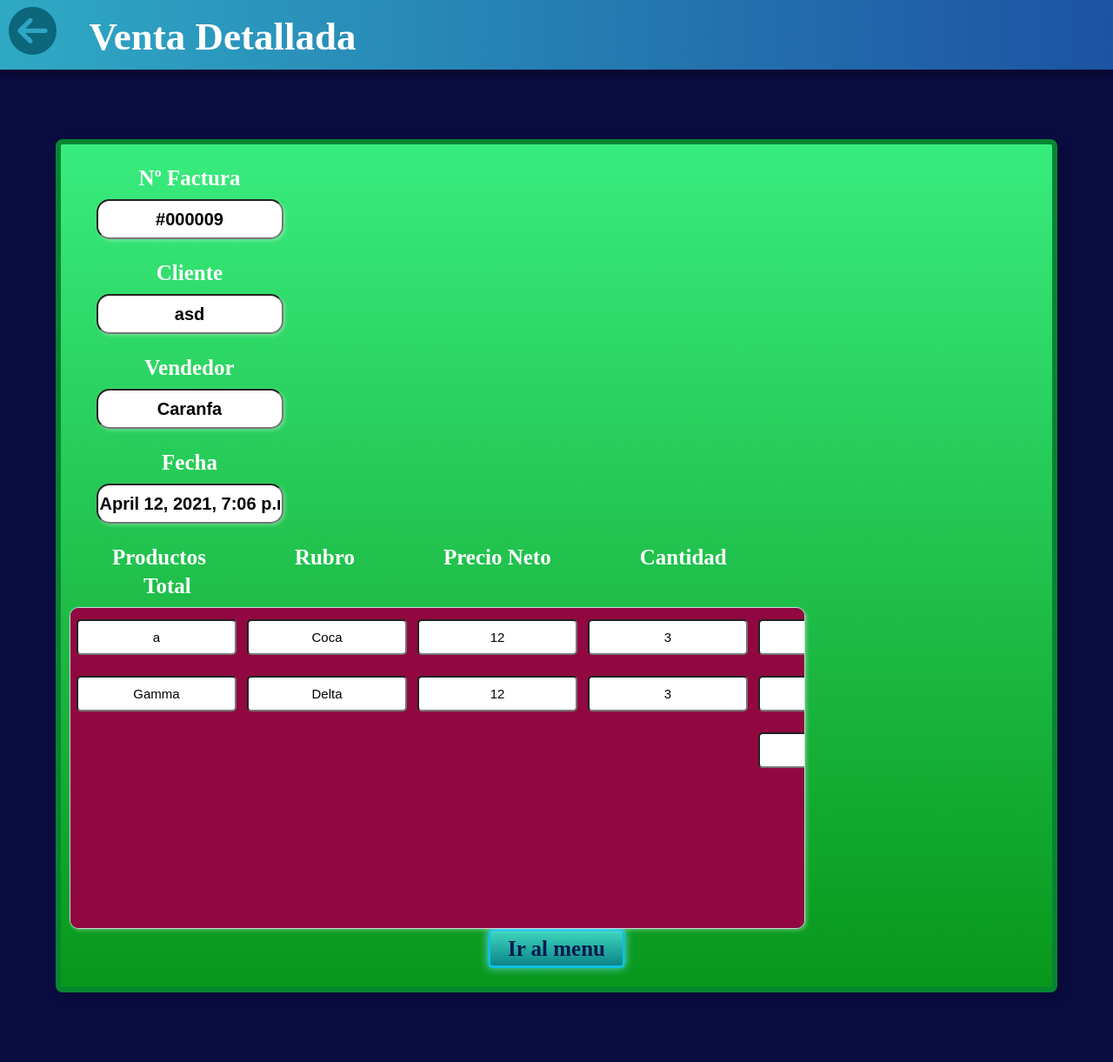
After one commit to fjrp1412/sist-programas-django, a Django app: page /sells/detail/9/ in a window 1280 px wide. The commit adds this page. Shown: the whole page at 87% size. Run offline with Django 3.2, Linux system fonts and the light colour scheme; data comes from the database, SQL or seed files in the repository; both versions use the stored data as it was after the commit; some libraries are stand-ins or nearby versions.

Commit message:
Finished Sell Detail

```diff
--- a/lambdaSystems/sells/urls.py
+++ b/lambdaSystems/sells/urls.py
@@ -10,4 +10,16 @@ urlpatterns = [
         name='register'
     ),
 
+    path(
+        route='search/',
+        view=views.search_sell,
+        name='search'
+    ),
+
+    path(
+        route='detail/<int:pk>/',
+        view=views.SellDetailView.as_view(),
+        name='detail'
+    )
+
 ]
--- a/lambdaSystems/sells/views.py
+++ b/lambdaSystems/sells/views.py
@@ -1,5 +1,7 @@
-from django.shortcuts import render
+from django.contrib.auth.mixins import LoginRequiredMixin
+from django.shortcuts import render, redirect
 from django.forms import formset_factory
+from django.views.generic import DetailView
 
 import json
 from datetime import date
@@ -60,7 +62,7 @@ def register_sell(request):
         )
 
         s.save()
-        print(s)
+        return redirect(f"/sells/detail/{invoice_id}/")
 
 
     order_form_set = formset_factory(OrderForm, extra=6)
@@ -73,3 +75,52 @@ def register_sell(request):
         template_name="sells/register_sales.html",
         context=context
     )
+
+class SellDetailView(DetailView, LoginRequiredMixin):
+    template_name = 'sells/info_sales.html'
+    slug_field = 'pk'
+    slug_url_kwarg = 'pk'
+    model = Sells
+    queryset = Sells.objects.all()
+    context_object_name = 'invoice_id'
+
+    def __init__(self, **kwargs):
+        super()
+        print('******************************')
+
+
+    def get_context_data(self, **kwargs):
+        context = super().get_context_data(**kwargs)
+
+        context['salesman']  = context['object'].id_salesman.name
+        context['invoice_id'] = context['object'].invoice_id
+        context['customer']  = context['object'].customer
+        context['date']  = context['object'].date
+        context['products'] = json.loads(context['object'].products)
+        context['income']  = context['object'].income
+
+        print('******************************')
+        print(context['invoice_id'])
+        print('******************************')
+        print(context['salesman'])
+        print('******************************')
+        print(context['customer'])
+        print('******************************')
+        print(context['date'])
+        print('******************************')
+        print(context['products'])
+        print('******************************')
+        print(context['income'])
+        print('******************************')
+        print('******************************')
+
+        return context
+
+
+
+
+def search_sell(request):
+    return render(
+        request,
+        template_name="sells/search_sales.html"
+    )
--- /dev/null
+++ b/lambdaSystems/static/sells/css/style_info_sales.css
@@ -0,0 +1,154 @@
+*{
+    margin: 0px;
+}
+
+
+.go-back{
+    text-decoration: none;
+    font-size: 55px;
+    display: inline-block;
+    position: relative;
+    left: 10px;
+    top: 6px;
+}
+
+.go-back >a{
+    color: #0c667c;
+}
+
+#header{
+    background: linear-gradient(90.88deg, #32B8CA -17.16%, #183D9A 125.57%);
+    box-shadow: 0px 5px 5px 3px rgba(0, 0, 0, 0.25);
+    height: 10vh;
+
+}
+
+#title{
+    position: absolute;
+    left: 8vw;
+    top: 2vh;
+    font-size: 45px;
+    font-weight: bold;
+    color: #FFFFFF;
+}
+
+body{
+    background: #0b0c42;
+}
+
+#Title{
+    text-align: center;
+    font-size: 30px;
+    font-weight: bold;
+    color: #FFFFFF;
+    margin: 20px;
+}
+
+.box-register{
+    background: linear-gradient(180deg, #39ec7e 0%, #08971b 100%);
+    border: 6px solid #068631;
+    box-sizing: border-box;
+    box-shadow: 5px 5px 15px 5px rgba(0, 0, 0, 0.15);
+    border-radius: 8px;
+    width: 90%;
+    padding:10px;
+    margin: 80px auto;
+}
+
+.left-side{
+    display: inline-block;
+}
+
+.data{
+    padding: 15px 0px 0px 0px;
+    color: rgb(255, 255, 255);
+    align-content: center;
+    align-items: center;
+}
+
+.sub-title{
+    font-size: 25px;
+    font-weight: bold;
+    text-align: center;
+}
+
+.bar{
+    margin: 10px 0px;
+    text-align: center;
+}
+
+.inputdata{
+    /*font-family: Roboto Slab;*/
+    font-weight: bold;
+    font-size: 20px;
+    height: 40px;
+    width: 75%;
+    background: rgb(255, 255, 255);
+    box-shadow: 2px 2px 4px 0px rgba(255, 255, 255, 0.301);
+    border-radius: 15px;
+    text-align: center;
+}
+
+
+.center-side{
+    width: 75.5%;
+    display: inline-block;
+    position: relative;
+    top: 15px;
+
+
+}
+
+
+.list-label >.sub-title{
+    display: inline-block;
+    font-size: 25px;
+    margin: 0px 49px 5px 49px;
+    color: #FFFFFF;
+}
+
+#total{
+    margin-left: 85px;
+    color: #FFFFFF;
+}
+
+.center-side .inputdata{
+    /*font-family: Roboto Slab;*/
+    margin-top: 5px;
+    height: 370px;
+    width: 100%;
+    background: #910841;
+    border-radius: 10px;
+    border: 1px solid #ccd3da;
+    box-sizing: border-box;
+    text-align: center;
+    overflow-y: scroll;
+}
+
+.center-side input{
+    text-align: center;
+    border-radius: 5px;
+    padding: 10px 0px;
+    width: 180px;
+    font-size: 15px;
+    margin: 10px 4px;
+}
+
+.Button{
+    margin: 20px auto;
+    align-content: center;
+    text-align: center;
+}
+
+#Button{
+    text-decoration: none;
+    color: #071a4e;
+    font-size: 25px;
+    font-weight: bold;
+    width: 40%;
+    padding: 6px 20px;
+    background: linear-gradient(180deg, rgb(60, 214, 189), rgb(12, 132, 136));
+    border: 3px solid #0ec0df;
+    box-shadow: 0px 0px 10px 1px rgba(120, 224, 255, 0.678);
+    border-radius: 6px;
+}
--- /dev/null
+++ b/lambdaSystems/templates/sells/info_sales.html
@@ -0,0 +1,108 @@
+<!DOCTYPE html>
+<html lang="en">
+<head>
+    <meta charset="UTF-8">
+    <meta http-equiv="X-UA-Compatible" content="IE=edge">
+    <meta name="viewport" content="width=device-width, initial-scale=1.0">
+    <title>Sales Information</title>
+    {% load static %}
+    <link rel="stylesheet"
+          href="{% static 'sells/css/style_info_sales.css'%}">
+    <script src="https://kit.fontawesome.com/2a05ff98f9.js" crossorigin="anonymous"></script>
+</head>
+<body>
+    <header id="header">
+        <h1 id="title">
+            Venta Detallada
+        </h1>
+        <div class="go-back">
+            <a href="/sells/search/"><i class="fas fa-arrow-circle-left"></i></a>
+        </div>
+    </header>
+    <main>
+        <section class="box-register">
+            <div class="left-side">
+                <div class="data">
+                    <h3 class="sub-title">
+                        Nº Factura
+                    </h3>
+                    <!-- Input Data -->
+                    <div class="bar">
+                        <input class="inputdata" type="text" value="#00000{{invoice_id}}" readonly>
+                    </div>
+                </div>
+                <div class="data">
+                    <h3 class="sub-title">
+                        Cliente
+                    </h3>
+                    <!-- Input Data -->
+                    <div class="bar">
+                        <input class="inputdata" type="text" value="{{customer}}" required readonly>
+                    </div>
+                </div>
+                <div class="data">
+                    <h3 class="sub-title">
+                        Vendedor
+                    </h3>
+                    <!-- Input Data -->
+                    <div class="bar">
+                        <input class="inputdata" type="text" value="{{salesman}}" readonly>
+                    </div>
+                </div>
+                <div class="data">
+                    <h3 class="sub-title">
+                        Fecha
+                    </h3>
+                    <!-- Input Data -->
+                    <div class="bar">
+                        <input class="inputdata" type="text" value="{{date}}" readonly>
+                    </div>
+                </div>
+            </div>
+
+            <div class="center-side">
+                <div class="list-label">
+                    <h3 class="sub-title">
+                        Productos
+                    </h3>
+                    <h3 class="sub-title">
+                        Rubro
+                    </h3>
+                    <h3 class="sub-title">
+                        Precio Neto
+                    </h3>
+                    <h3 class="sub-title">
+                        Cantidad
+                    </h3>
+                    <h3 class="sub-title" id="total">
+                        Total
+                    </h3>
+                </div>
+                <!-- Input Data -->
+                <div class="inputdata">
+                    <table>
+                            {% for list in products %}
+                                <tr>
+                                    {% for key, value in list.items %}
+                                        <td>
+                                            <input type="text" value="{{value}}" readonly>
+                                        </td>
+                                    {% endfor %}
+                                </tr>
+                            {% endfor %}
+                        <td></td><td></td><td></td><td></td>
+                        <td>
+                             <input type="text" value="{{income}}" readonly>
+                        </td>
+
+                    </table>
+                </div>
+            </div>
+            <div class="Button">
+                <a id="Button" type="Button" href="">Ir al menu</a>
+            </div>
+        </section>
+    </main>
+
+</body>
+</html>
--- a/lambdaSystems/templates/sells/register_sales.html
+++ b/lambdaSystems/templates/sells/register_sales.html
@@ -25,7 +25,7 @@
                 Registro de Venta
             </h2>
         </div>
-        <form method="post">
+        <form  method="post">
             {% csrf_token %}
             <section class="box-register">
                 <div class="left-side">
```
Also changed, not shown: lambdaSystems/sells/forms.py (+0 -13 lines), lambdaSystems/static/sells/css/style_search_sales.css (added, +169 -0 lines), lambdaSystems/templates/sells/search_sales.html (added, +157 -0 lines), lambdaSystems/db.sqlite3.
